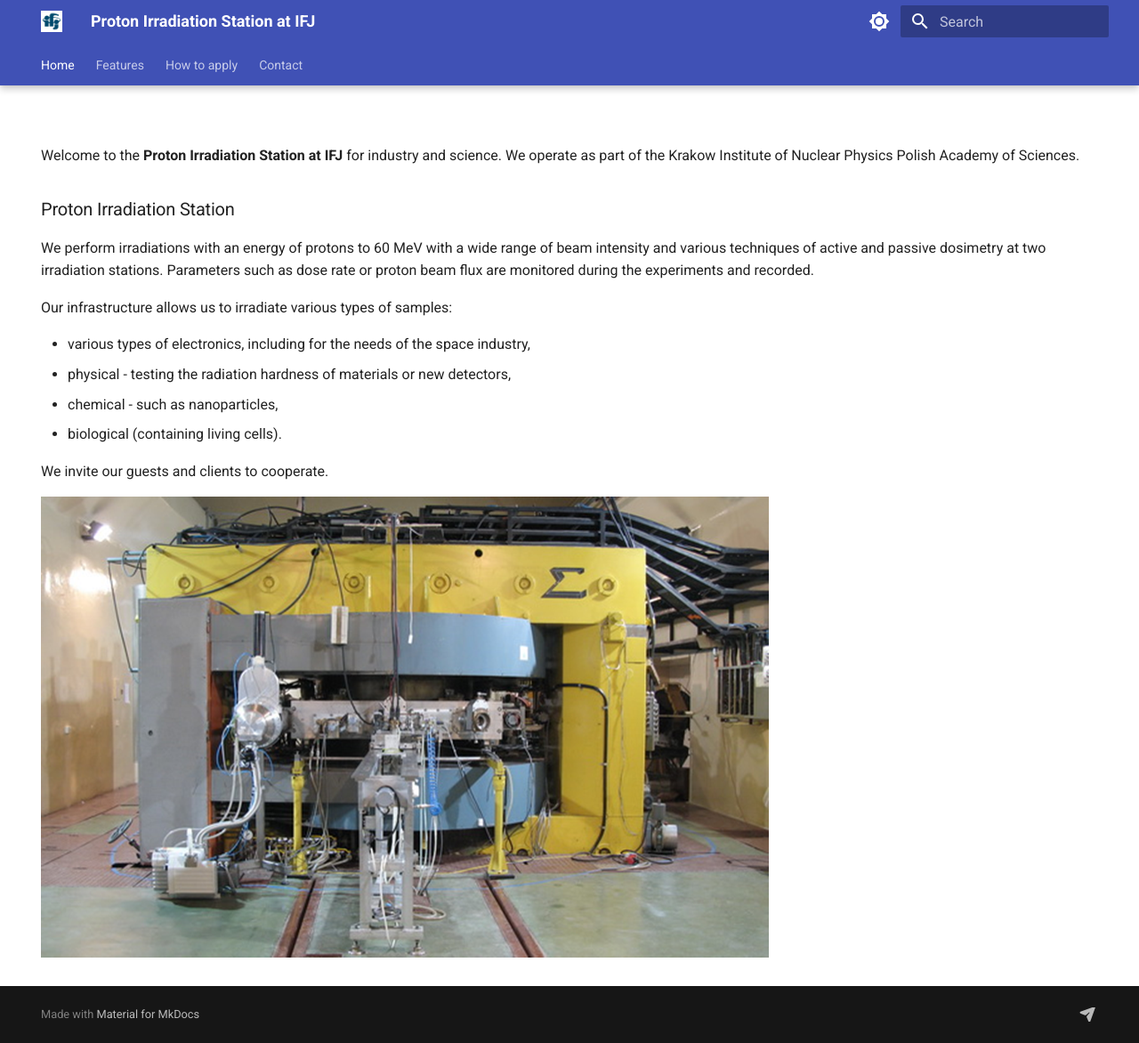
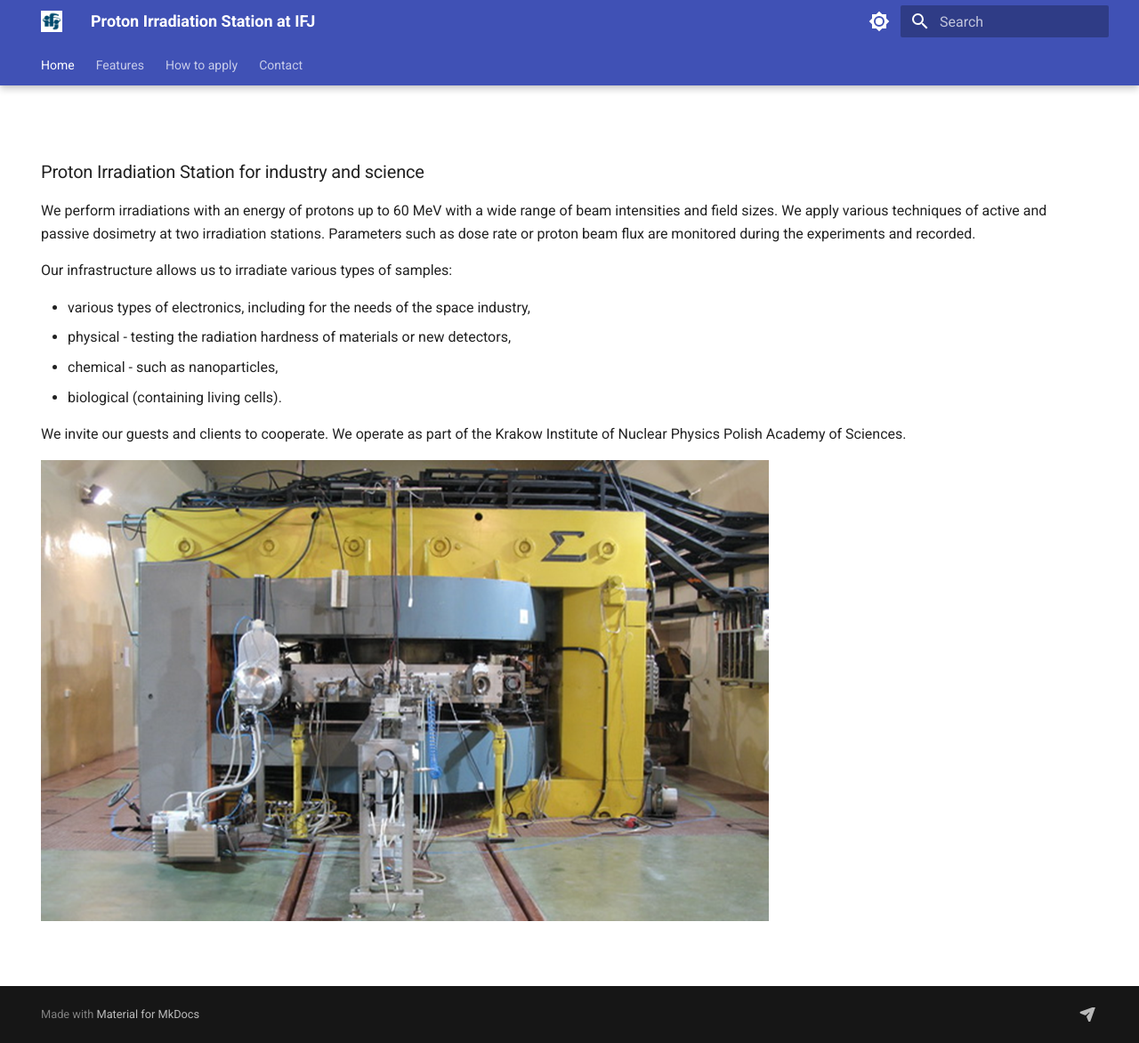
Before and after one commit to grzanka/proton-irradiation-www, an MkDocs documentation site: the page built from docs/index.md, in a window 1280 px wide and 1172 px high. Shown: the whole window at 89% size. Built offline with MkDocs 1.6.1 and Material for MkDocs 9.7.7, drawn with Linux system fonts in a browser that asks for light colours.

Commit message:
Update monday (#13)
* fixes

* fixes

```diff
--- a/docs/index.md
+++ b/docs/index.md
@@ -4,11 +4,10 @@ hide:
     - navigation
 ---
 
-Welcome to the **Proton Irradiation Station at IFJ** for industry and science. We operate as part of the Krakow Institute of Nuclear Physics Polish Academy of Sciences.
-
-
-### Proton Irradiation Station
-We  perform irradiations with an energy of protons to 60 MeV with a wide range of beam intensity and various techniques of active and passive dosimetry at two irradiation stations. Parameters such as dose rate or proton beam flux are monitored during the experiments and recorded.
+### Proton Irradiation Station for industry and science
+We  perform irradiations with an energy of protons up to 60 MeV with a wide range of beam intensities and field sizes.
+We apply various techniques of active and passive dosimetry at two irradiation stations.
+Parameters such as dose rate or proton beam flux are monitored during the experiments and recorded.
 
 Our infrastructure allows us to irradiate various types of samples:
 
@@ -18,5 +17,6 @@ Our infrastructure allows us to irradiate various types of samples:
  * biological (containing living cells).
 
 We invite our guests and clients to cooperate.
+We operate as part of the Krakow Institute of Nuclear Physics Polish Academy of Sciences.
 
 ![AIC-144 cyclotron](img/aic.png)
```
Also changed, not shown: docs/contact.md (+3 -0 lines), docs/features.md (+1 -1 lines), docs/order.md (+2 -2 lines), docs/img/eyehall.png (deleted), docs/img/station1.png (added).
